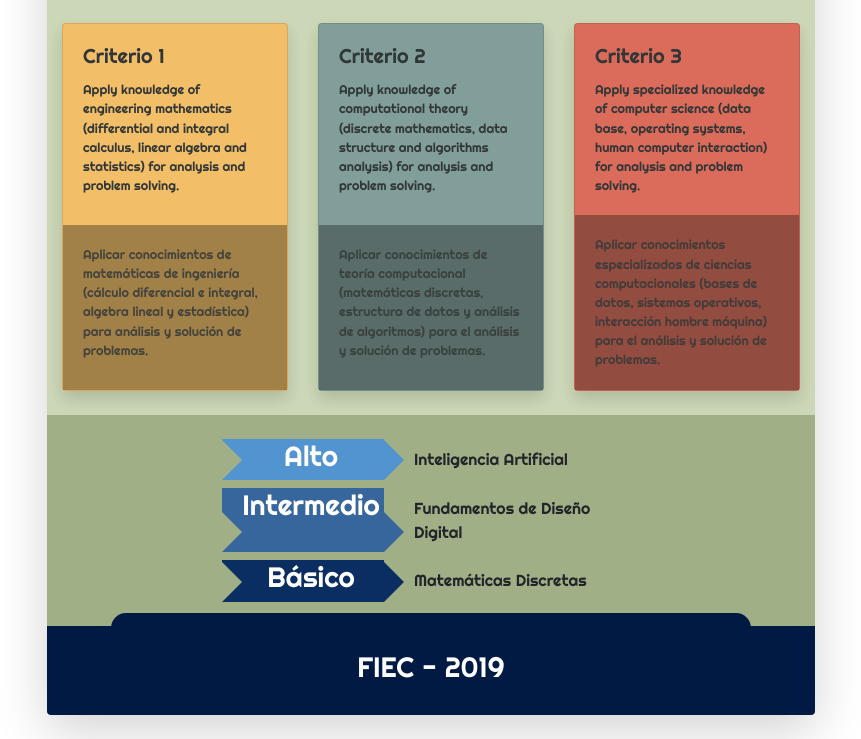
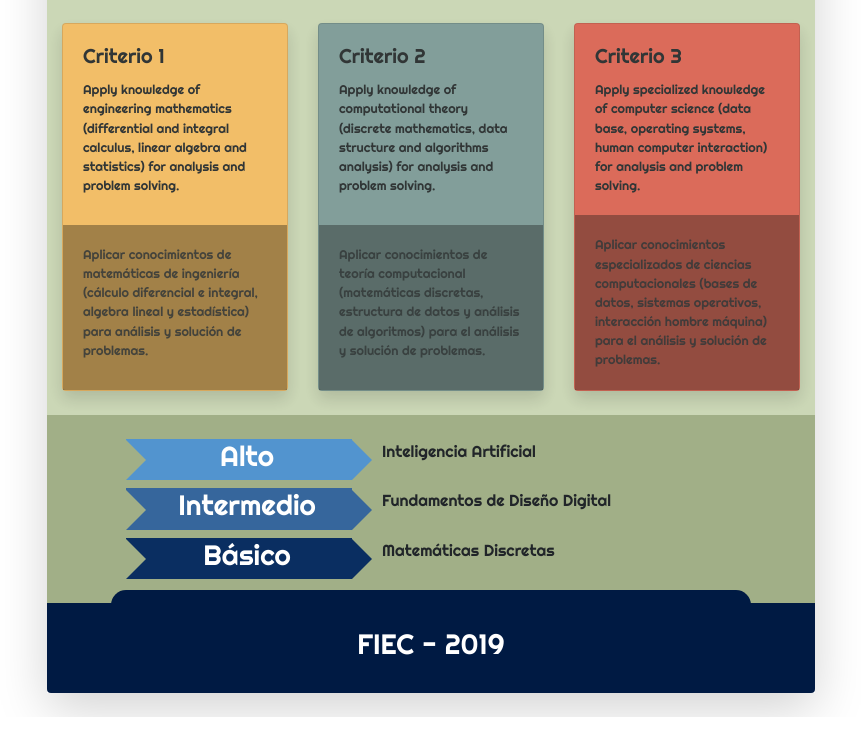
Before and after one commit to aavendan/abetcomputacion, a Flask app: page /medicion in a window 1280 px wide. Shown: the part 359-1098 px from the top of the page, without its empty margins (209-1070 px from the left). After the commit the page ends 1076 px from the top, so only its background shows below. Run offline with Flask 2, Linux system fonts and the light colour scheme; some libraries are stand-ins or nearby versions.

Commit message:
subject by so

```diff
--- a/templates/medicion.html
+++ b/templates/medicion.html
@@ -83,32 +83,32 @@
                     </div>
                     <div id="center3" class="col-md-12 pb-2 pt-4 pb-4 ">
                         <div class="row justify-content-center">
-                            <div class="col-md-3 col-7">
+                            <div class="col-md-4 col-7">
                                 <div class="pointer pointer1">
                                     <h3 class="text-center ml-3">Alto</h3>
                                 </div>
                             </div>
-                            <div class="col-md-4 col-5 materiaso mt-2 mb-2">
+                            <div class="col-md-6 col-5 materiaso">
                             	Inteligencia Artificial
                             </div>
                         </div>
                         <div class="row mt-2 justify-content-center">
-                            <div class="col-md-3 col-7">
+                            <div class="col-md-4 col-7">
                                 <div class="pointer pointer2 ">
                                     <h3 class="text-center ml-3">Intermedio</h3>
                                 </div>
                             </div>
-                            <div class="col-md-4 col-5 materiaso  mt-2 mb-2 ">
+                            <div class="col-md-6 col-5 materiaso">
                             	Fundamentos de Diseño Digital
                             </div>
                         </div>
                         <div class="row mt-2 justify-content-center">
-                            <div class="col-md-3 col-7">
+                            <div class="col-md-4 col-7">
                                 <div class="pointer pointer3 ">
                                     <h3 class="text-center ml-3">Básico</h3>
                                 </div>
                             </div>
-                            <div class="col-md-4 col-5 materiaso mt-2 mb-2">
+                            <div class="col-md-6 col-5 materiaso">
                             	Matemáticas Discretas
                             </div>
                         </div>
```
